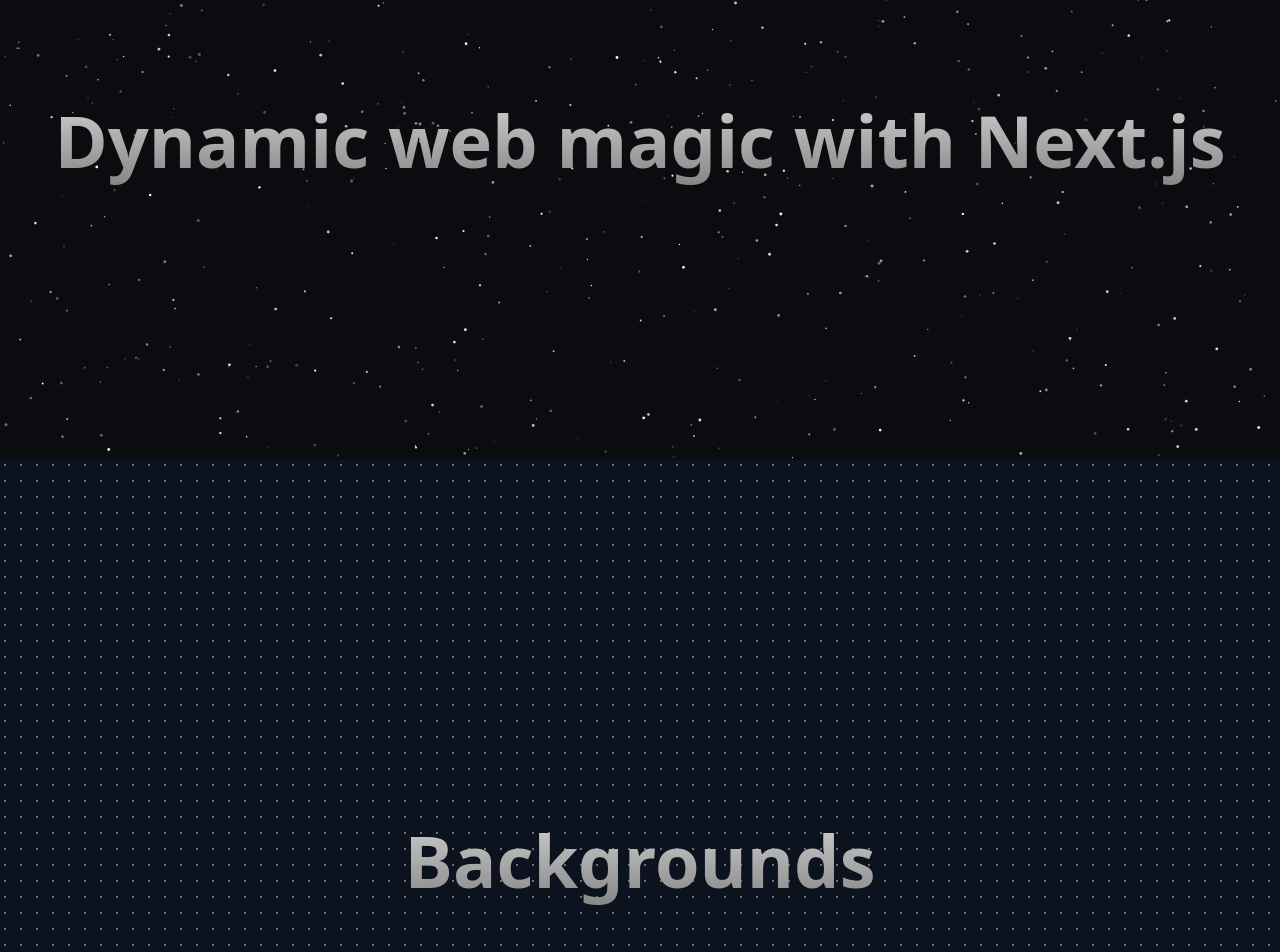
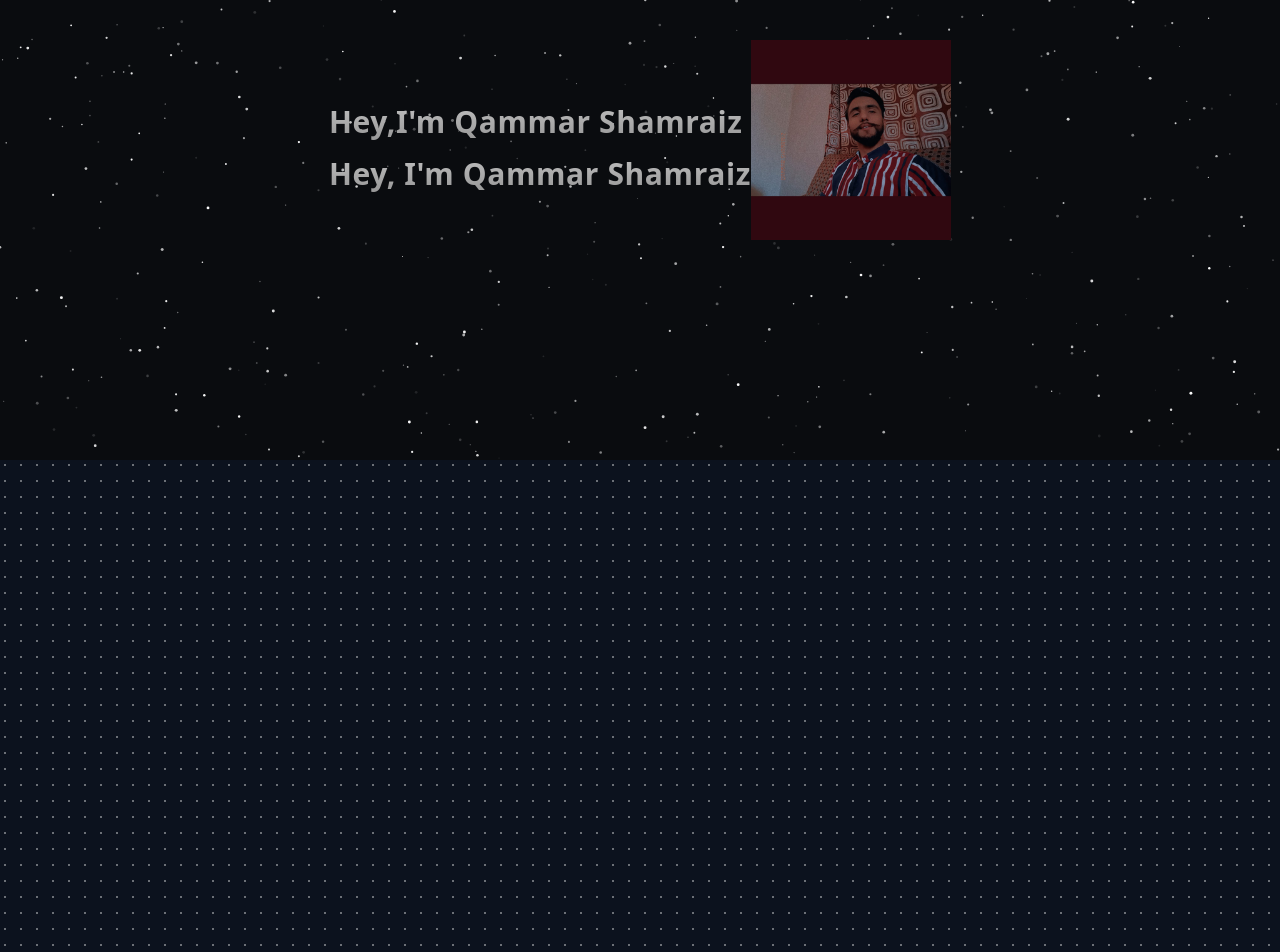
Before and after one commit to qammar1/Portfolio, a Next.js app: page / in a window 1280 px wide. Shown: the part 180-1132 px from the top of the page. Built offline with nearby package versions, Linux system fonts and the light colour scheme.

Commit message:
add sections

```diff
--- a/components/Hero.tsx
+++ b/components/Hero.tsx
@@ -1,36 +1,43 @@
 "use client";
 import React from "react";
 import { SparklesCore } from "./ui/sparkles";
-
+import { TextGenerateEffect } from "./ui/text-generate-effect";
+import Image from 'next/image'
 function Hero() {
   return (
-    <div>
+    <React.Fragment>
       {/* Sparkles section */}
       <div className="relative w-full">
         <SparklesCore />
 
         {/* Content on top of Sparkles */}
-        <div className="absolute inset-0 flex items-center justify-center z-10">
-        <h2 className="text-4xl sm:text-7xl font-bold relative z-20 bg-clip-text text-transparent bg-gradient-to-b from-neutral-200 to-neutral-500 py-8">
-            Dynamic web magic with Next.js
-          </h2>
+        <div className="flex flex-row absolute inset-0 flex items-center justify-center">
+          <div className="">
+          <TextGenerateEffect
+            duration={2}
+            words={`Hey,I'm Qammar Shamraiz`}
+
+          />
+          <TextGenerateEffect
+            duration={2}
+            words={"Hey, I'm Qammar Shamraiz"}
+          />
+          </div>
+
+
+           <Image
+      src="/abc.jpg"
+      width={200}
+      height={200}
+      alt="Picture of the author"
+    />
         </div>
       </div>
 
       {/* Grid section */}
 
-
-
-    <div className="h-[50rem] w-full bg-black-200 bg-dot-white/[0.9] relative flex items-center justify-center">
-      {/* Radial gradient for the container to give a faded look */}
-
-      <p className="text-4xl sm:text-7xl font-bold relative z-20 bg-clip-text text-transparent bg-gradient-to-b from-neutral-200 to-neutral-500 py-8">
-        Backgrounds
-      </p>
-    </div>
-
-
-    </div>
+      <div className="h-[50rem] w-full bg-black-200 bg-dot-white/[0.9] relative flex items-center justify-center"></div>
+    </React.Fragment>
   );
 }
 
--- a/components/ui/text-generate-effect.tsx
+++ b/components/ui/text-generate-effect.tsx
@@ -37,7 +37,7 @@
           return (
             <motion.span
               key={word + idx}
-              className="dark:text-white text-black opacity-0"
+              className="text-2xl sm:text-3xl font-bold relative z-20 bg-clip-text text-transparent bg-gradient-to-b from-neutral-200 to-neutral-500 py-8"
               style={{
                 filter: filter ? "blur(10px)" : "none",
               }}
```
Also changed, not shown: public/abc.jpg (added).
